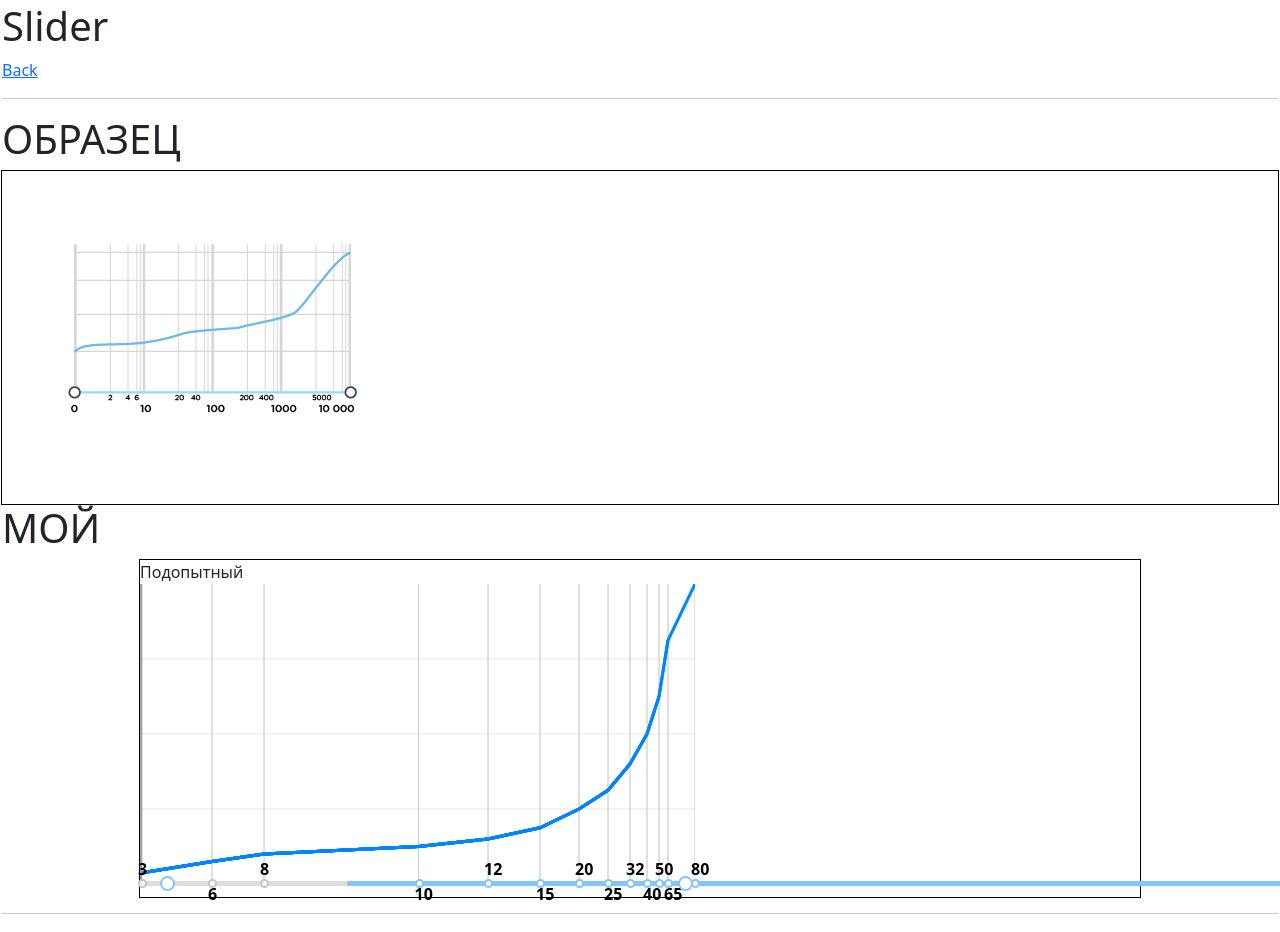
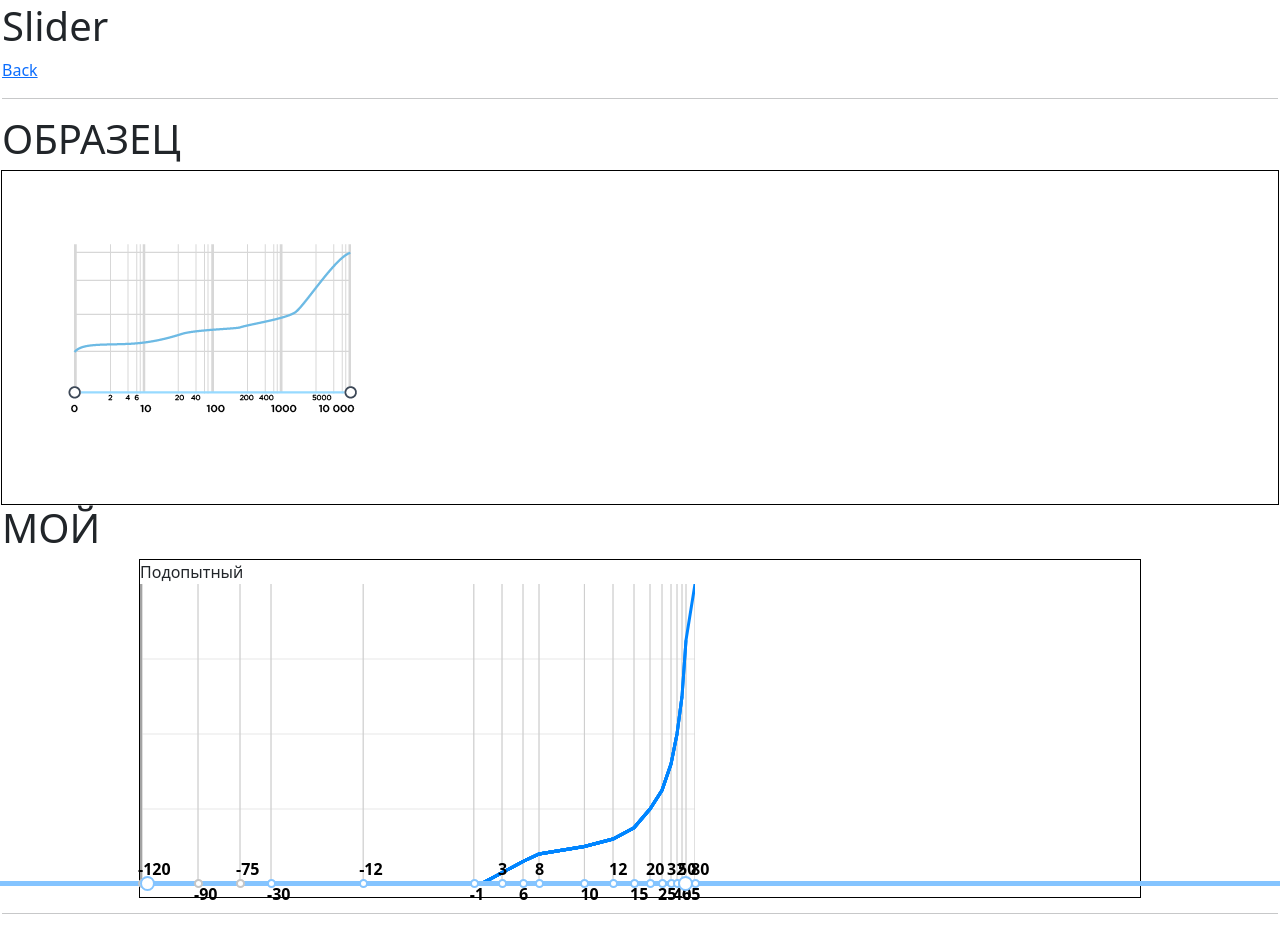
Before and after one commit to picus23/any-web-components, a Next.js app: page /slider in a window 1280 px wide. Shown: the top 932 px of the page. Built offline with nearby package versions, Linux system fonts and the light colour scheme.

Commit message:
Оригинальный коммит, add condition for negative value slider

```diff
--- a/components/slider/ExpoSlider.tsx
+++ b/components/slider/ExpoSlider.tsx
@@ -32,12 +32,12 @@ const ExpoSlider: FC<ExpoSliderProps> = ({ valuesCv, minPropValue, maxPropValue,
     }
 
     // Делю массив на разряды десяток | Вычисление кол-ва подмассивов
-    let comparisonArray = [-1000,-100,-10,-1,0, 1, 10, 100, 1000, 10000];
+    let comparisonArray = [-1000, -100, -10, -1, 0, 1, 10, 100, 1000, 10000];
     let countSubArr = 0;
     var j = 0;
     for (let i = 0; i < comparisonArray.length + 1; i++) {
-        if (valuesCv[j] >= comparisonArray[i] && valuesCv[j] <= comparisonArray[i + 1]) {
-            while (valuesCv[j] >= comparisonArray[i] && valuesCv[j] <= comparisonArray[i + 1]) {
+        if (valuesCv[j] >= comparisonArray[i] && valuesCv[j] <= comparisonArray[i + 1] || valuesCv[j] <= comparisonArray[i] && valuesCv[j] >= comparisonArray[i + 1]) {
+            while (valuesCv[j] >= comparisonArray[i] && valuesCv[j] <= comparisonArray[i + 1] || valuesCv[j] <= comparisonArray[i] && valuesCv[j] >= comparisonArray[i + 1]) {
                 j++;
             }
             countSubArr++;
@@ -59,7 +59,7 @@ const ExpoSlider: FC<ExpoSliderProps> = ({ valuesCv, minPropValue, maxPropValue,
             prev = comparisonArray[indexComparisonArray];
             curr = comparisonArray[indexComparisonArray + 1];
 
-            if (valuesCv[j] >= prev && valuesCv[j] <= curr) {
+            if (valuesCv[j] >= prev && valuesCv[j] <= curr || valuesCv[j] <= comparisonArray[i] && valuesCv[j] >= comparisonArray[i + 1]) {
                 rankValueCv[i][position] = valuesCv[j];
                 lenghtPrevArr = position;
                 position++;
@@ -108,7 +108,6 @@ const ExpoSlider: FC<ExpoSliderProps> = ({ valuesCv, minPropValue, maxPropValue,
             }
             else {
                 maxRange = Math.ceil(((rangeEverySubArray - prevValue) / 4) + prevValue);
-                // maxRange = Math.ceil(((rangeEverySubArray - prevValue) / 2) + prevValue);
                 prevValue = maxRange;
                 changeKeys[maxRange] = item;
                 changeKeysEmpty[maxRange] = ' ';
--- a/pages/slider/index.tsx
+++ b/pages/slider/index.tsx
@@ -4,7 +4,7 @@ import Image from "next/image";
 import ExpoSliderTest from "@/components/slider/ExpoSlider";
 
 
-const values = [3, 6, 8, 10, 12, 15, 20, 25, 32, 40, 50, 65, 80];
+const values = [-120,-90,-75,-30,-12,-1,3, 6, 8, 10, 12, 15, 20, 25, 32, 40, 50, 65, 80];
 // const values = [0.18, 0.63, 0.87, 0.93, 1.2,1.4, 2.34, 3.62, 5.57, 6.42, 7.2, 7.5, 10, 19,30];
 // const values = [2, 4, 6, 10, 20, 40, 100, 200, 300, 400, 500, 1000, 10000];
 values.sort((a, b) => a - b);
```
